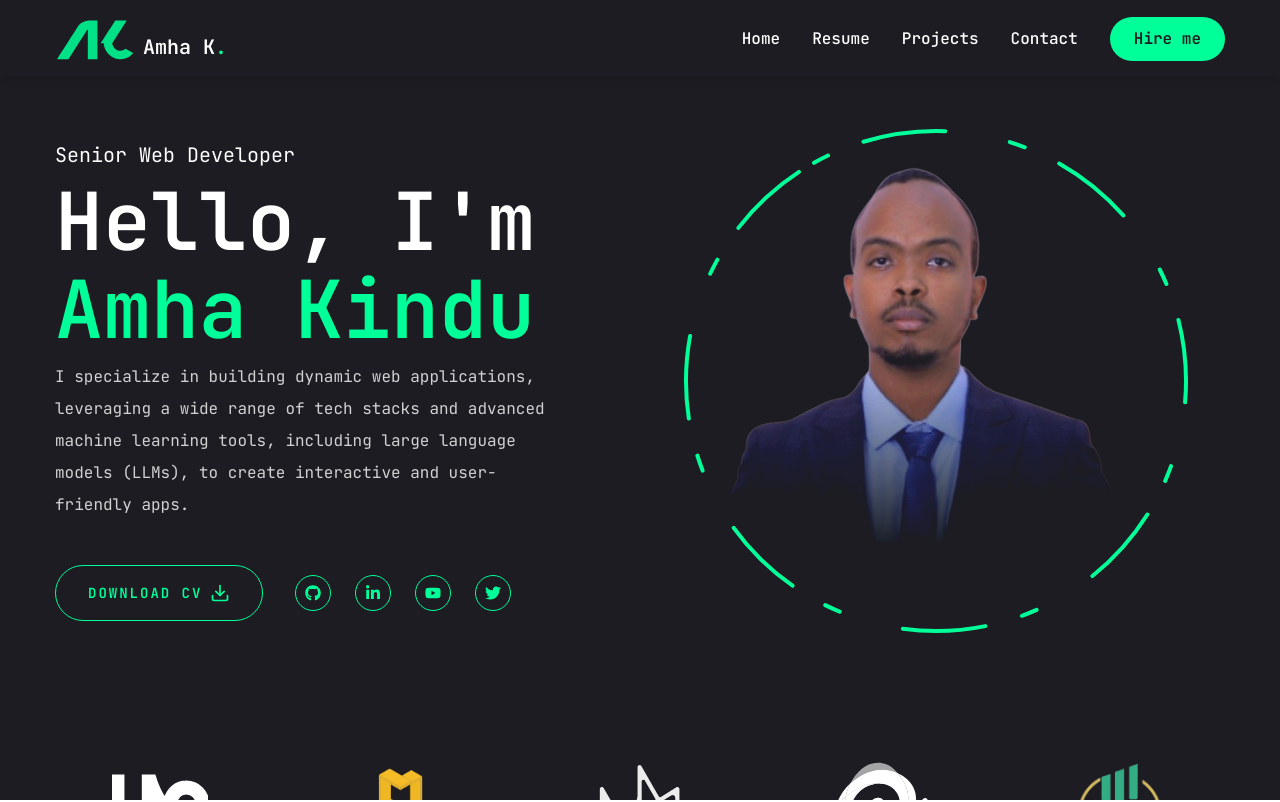
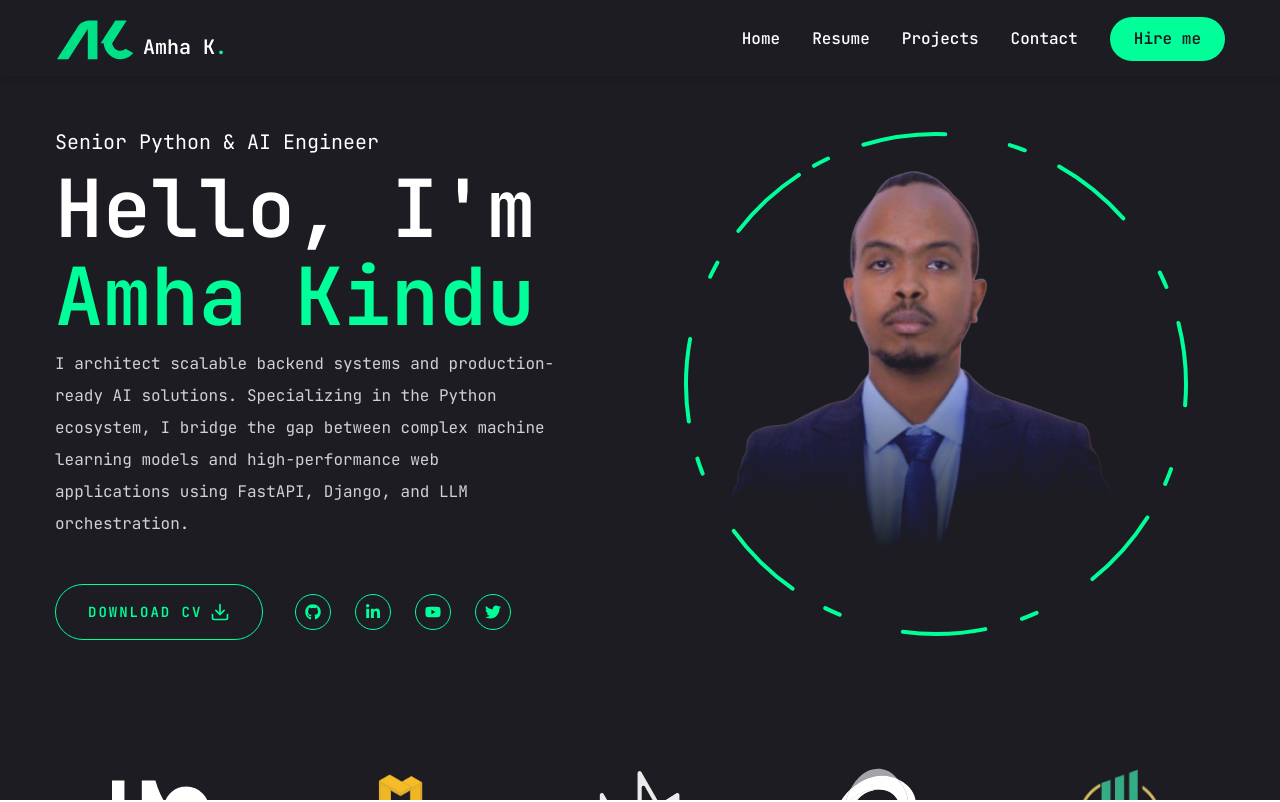
Before and after one commit to amha-kindu/portfolio, a Next.js app: page / in a window 1280 px wide. Shown: the top 802 px of the page. Built offline with nearby package versions, Linux system fonts and the light colour scheme.

Commit message:
apply portfolio updates

```diff
--- a/components/sections/HeroSection.jsx
+++ b/components/sections/HeroSection.jsx
@@ -10,10 +10,10 @@ const HeroSection = () => {
                 <div className="flex flex-col gap-2 xl:gap-32 xl:flex-row  items-center sm:justify-start justify-between xl:pt-8 xl:pb-16">
                     {/* text */}
                     <div className="text-center xl:text-left order-2 xl:order-none flex flex-col gap-2">
-                        <span className="text-xl">Senior Web Developer</span>
+                        <span className="text-xl">Senior Python & AI Engineer</span>
                         <h1 className="h1">Hello, I'm <br /><span className="text-accent">Amha Kindu</span></h1>
                         <p className="max-w-[500px] mb-9 text-white/80">
-                            I specialize in building dynamic web applications, leveraging a wide range of tech stacks and advanced machine learning tools, including large language models (LLMs), to create interactive and user-friendly apps.
+                            I architect scalable backend systems and production-ready AI solutions. Specializing in the Python ecosystem, I bridge the gap between complex machine learning models and high-performance web applications using FastAPI, Django, and LLM orchestration.
                         </p>
                         {/* button and socials */}
                         <div className="flex flex-col xl:flex-row items-center gap-8">
--- a/components/sections/Resume.jsx
+++ b/components/sections/Resume.jsx
@@ -8,7 +8,7 @@ import TechStack from "@/components/TechStack";
 
 const about = {
     title: "About me",
-    description: "I'm a web developer with a strong background in Python, full-stack development, and machine learning, with a strong focus on large language models (LLMs) and AI-powered solutions. With over five years of hands-on experience, I’m passionate about building high-performance, scalable web applications and using AI/ML technologies to solve real-world problems.",
+    description: "I am a Senior Full-Stack Python Developer with a passion for building robust engineering solutions that solve real-world problems. With 5 years of professional experience, I have evolved from building core backend services to leading the integration of AI-powered systems into production environments.My expertise lies in high-concurrency Python development, RAG workflows, and optimizing LLM-driven SaaS platforms. I thrive at the intersection of rigorous backend architecture and cutting-edge machine learning.",
     info: [
         { name: "Name", value: "Amha Kindu" },
         { name: "Phone", value: "(+251)978259900" },
@@ -25,7 +25,7 @@ const experience = {
     title: "My Experience",
     description: "With a blend of freelance projects on Upwork and industry roles both in-person & remote, I've built skills in web development and machine learning, delivering effective software solutions and gaining hands-on experience with advanced technologies.",
     items: [
-        { company: "PartCAD", position: "Python Developer & DevOps", duration: "Dec 2024 - Present" },
+        { company: "PartCAD", position: "Python Developer & DevOps", duration: "Dec 2024 - Apr 2026" },
         { company: "John Galt Solutions", position: "Junior AI/ML Software Engineer", duration: "Oct 2023 - Dec 2024" },
         { company: "Attalos", position: "Django Developer", duration: "Nov 2022 - Oct 2023" },
         { company: "Nexus Technology", position: "Backend Developer", duration: "Mar 2021 - Nov 2022" },
@@ -85,7 +85,7 @@ const techStacks = [
 
 const skills = {
     title: "My Skills",
-    description: "I'm skilled in building AI-powered full-stack web apps. I build interactive, high-performance apps with optimized performance using caching and message brokers to deploy scalable apps with robust back-end architecture. I also have experience in working with various ML tools including large language models (using APIs or local) and I’m passionate about building, training, and deploying models to create AI-powered solutions for real-world challenges.",
+    description: "I am a Senior Python Developer with over 5 years of experience building scalable web applications and high-performance APIs. My expertise lies in designing robust backend architectures that integrate advanced AI/ML capabilities with professional-grade engineering standards. I have a proven track record of delivering complex systems for US-based projects, ranging from real-time repository synchronization to profitability monitoring software.",
     skillList: techStacks.map((stack, index) => {
         return {
             name: stack.name,
```
